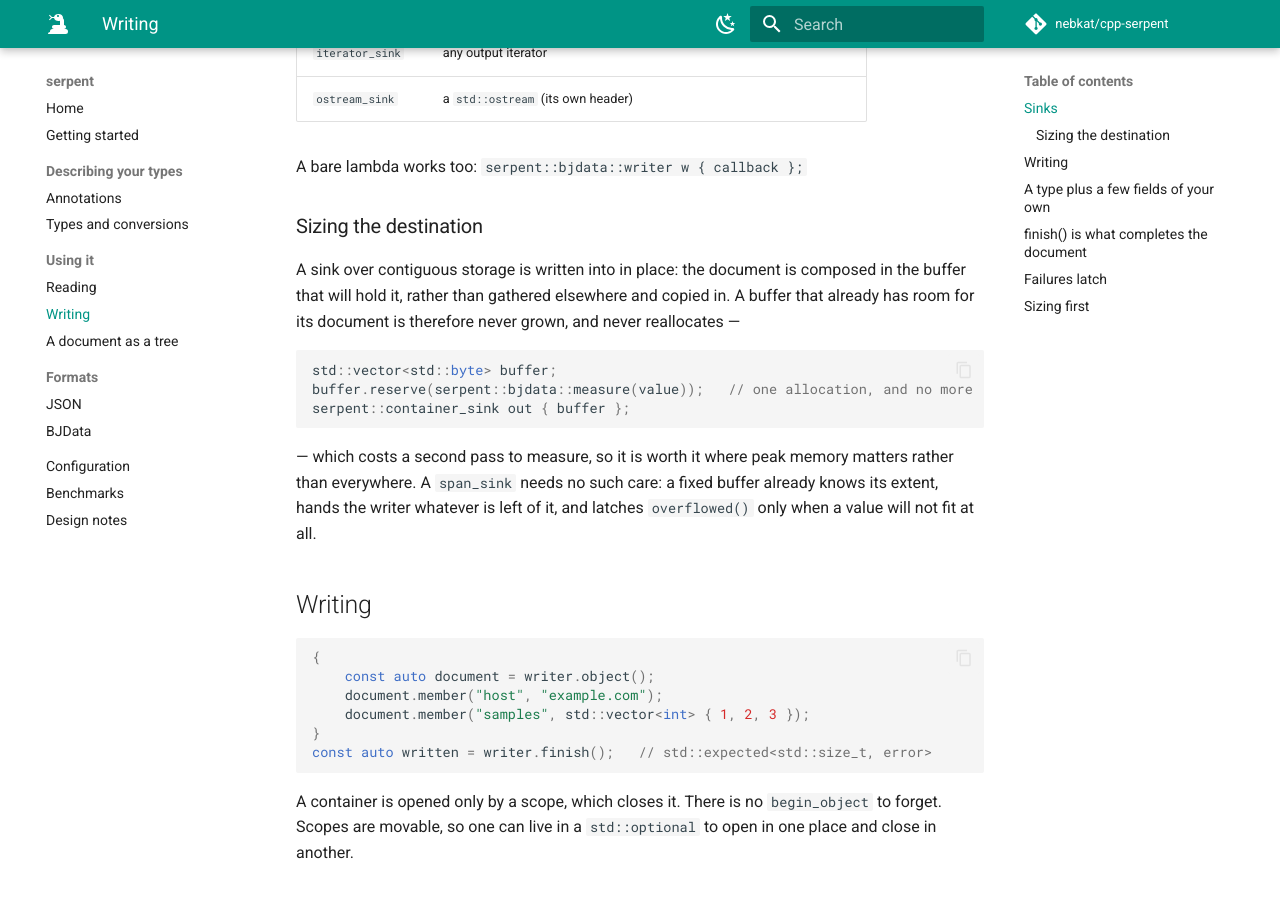
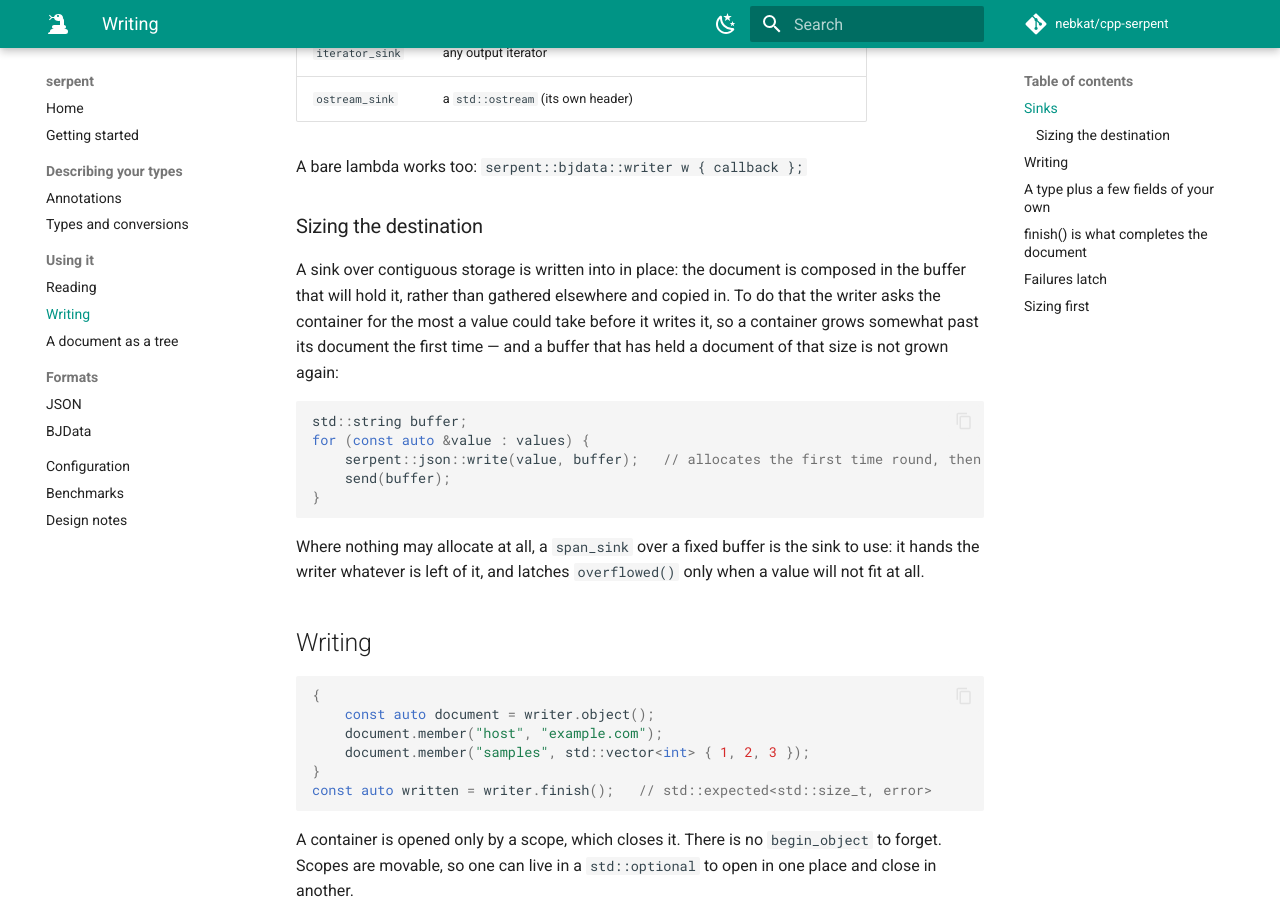
Before and after one commit to nebkat/cpp-serpent, an MkDocs documentation site: the page built from docs/writing.md, in a window 1280 px wide and 900 px high, scrolled down 834 px. Built offline with MkDocs 1.6.1 and Material for MkDocs 9.7.7, drawn with Linux system fonts in a browser that asks for light colours; comment, search, counter and statistics services are not loaded.

Commit message:
perf(sink): Lend a container the room the writer prefers, not just its spare
container_sink lent only what the container had spare while it had any, so a
string that already held a document of the size being written - the buffer
being reused, the case decode_into and write(value, string&) exist for - was
never grown, and every bounded composition near the end of it failed and fell
back to writing member by member: 20% slower on a small document. It now grows
to what is preferred, once; a buffer that has held a document of that size is
not grown again. The property that an exactly reserved container never
reallocates is gone with it; span_sink keeps it for the paths that may not
allocate.

````diff
--- a/docs/writing.md
+++ b/docs/writing.md
@@ -38,18 +38,22 @@ A bare lambda works too: `serpent::bjdata::writer w { callback };`
 ### Sizing the destination
 
 A sink over contiguous storage is written into in place: the document is composed in the
-buffer that will hold it, rather than gathered elsewhere and copied in. A buffer that already
-has room for its document is therefore never grown, and never reallocates —
+buffer that will hold it, rather than gathered elsewhere and copied in. To do that the writer
+asks the container for the most a value could take before it writes it, so a container grows
+somewhat past its document the first time — and a buffer that has held a document of that size
+is not grown again:
 
 ```cpp
-std::vector<std::byte> buffer;
-buffer.reserve(serpent::bjdata::measure(value));   // one allocation, and no more
-serpent::container_sink out { buffer };
+std::string buffer;
+for (const auto &value : values) {
+    serpent::json::write(value, buffer);   // allocates the first time round, then never
+    send(buffer);
+}
 ```
 
-— which costs a second pass to measure, so it is worth it where peak memory matters rather than
-everywhere. A `span_sink` needs no such care: a fixed buffer already knows its extent, hands the
-writer whatever is left of it, and latches `overflowed()` only when a value will not fit at all.
+Where nothing may allocate at all, a `span_sink` over a fixed buffer is the sink to use: it
+hands the writer whatever is left of it, and latches `overflowed()` only when a value will not
+fit at all.
 
 ## Writing
 
````
Also changed, not shown: 3 other files.
